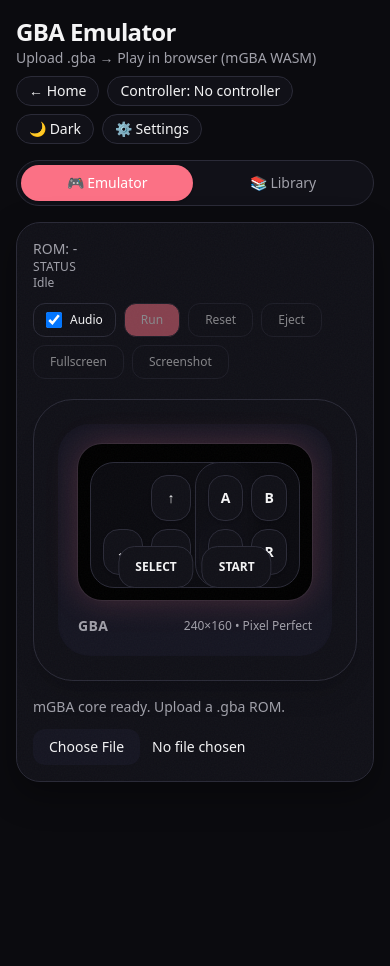
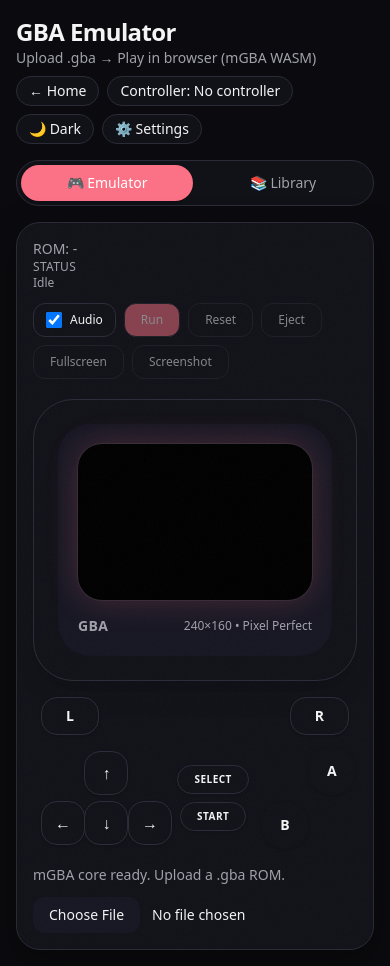
Before and after one commit to pathipat11/web-emulator, a Next.js app: page /gba in a window 390 px wide. Before the commit the page ends 844 px from the top, so only its background shows below. Built offline with nearby package versions, Linux system fonts and the light colour scheme.

Commit message:
Update Style Mobile Controls

```diff
--- a/src/components/gba/GbaConsole.tsx
+++ b/src/components/gba/GbaConsole.tsx
@@ -1,18 +1,14 @@
 /* eslint-disable @typescript-eslint/no-explicit-any */
 "use client";
-
-import { ABCluster, DPad, StartSelect } from "@/components/gba/TouchControls";
 
 export function GbaConsole({
     canvasRef,
     status,
-    onPress,
-    onRelease,
 }: {
     canvasRef: React.RefObject<HTMLCanvasElement | null>;
     status: "idle" | "running" | "paused";
-    onPress: (btn: any) => void;
-    onRelease: (btn: any) => void;
+    onPress?: (btn: any) => void;
+    onRelease?: (btn: any) => void;
 }) {
     return (
         <div className="mt-5">
@@ -41,21 +37,6 @@
                                     </div>
                                 </div>
                             )}
-
-                            {/* Mobile overlay controls */}
-                            <div className="pointer-events-none absolute inset-0 lg:hidden">
-                                <div className="pointer-events-auto absolute bottom-3 left-3">
-                                    <DPad onPress={onPress} onRelease={onRelease} />
-                                </div>
-
-                                <div className="pointer-events-auto absolute bottom-3 right-3">
-                                    <ABCluster onPress={onPress} onRelease={onRelease} />
-                                </div>
-
-                                <div className="pointer-events-auto absolute bottom-3 left-1/2 -translate-x-1/2">
-                                    <StartSelect onPress={onPress} onRelease={onRelease} />
-                                </div>
-                            </div>
                         </div>
 
                         <div className="mt-4 flex items-center justify-between">
--- a/src/components/gba/GbaPlayer.tsx
+++ b/src/components/gba/GbaPlayer.tsx
@@ -10,6 +10,7 @@
 
 import ThemeToggle from "@/components/ThemeToggle";
 import { GbaConsole } from "@/components/gba/GbaConsole";
+import { MobileControls } from "@/components/gba/MobileControls";
 import { SettingsPanel } from "@/components/gba/SettingsPanel";
 import { RomLibrary } from "@/components/gba/RomLibrary";
 import Link from "next/link";
@@ -511,7 +512,10 @@
                         </div>
 
                         {/* Screen */}
-                        <GbaConsole canvasRef={canvasRef} status={status} onPress={press} onRelease={release} />
+                        <GbaConsole canvasRef={canvasRef} status={status} />
+
+                        {/* Mobile touch controls — below screen */}
+                        <MobileControls onPress={press} onRelease={release} />
 
                         {/* Bottom row */}
                         <div className="mt-4 flex flex-col gap-3 sm:flex-row sm:items-center sm:justify-between">
--- /dev/null
+++ b/src/components/gba/MobileControls.tsx
@@ -0,0 +1,133 @@
+"use client";
+
+import type { GbaButton } from "@/lib/input";
+
+function Btn({
+    label,
+    onPress,
+    onRelease,
+    className = "",
+}: {
+    label: string;
+    onPress: () => void;
+    onRelease: () => void;
+    className?: string;
+}) {
+    return (
+        <button
+            className={[
+                "touch-none select-none rounded-2xl border border-(--border) bg-(--panel)",
+                "text-center font-semibold shadow-sm active:scale-95 active:bg-(--panel-2) transition-transform",
+                className,
+            ].join(" ")}
+            onPointerDown={(e) => {
+                e.currentTarget.setPointerCapture(e.pointerId);
+                onPress();
+            }}
+            onPointerUp={() => onRelease()}
+            onPointerCancel={() => onRelease()}
+            onPointerLeave={() => onRelease()}
+            type="button"
+        >
+            {label}
+        </button>
+    );
+}
+
+type Props = {
+    onPress: (b: GbaButton) => void;
+    onRelease: (b: GbaButton) => void;
+};
+
+/**
+ * Mobile touch controls — rendered below the screen, hidden on lg+.
+ * Layout mimics a real GBA: L/R shoulders on top, D-Pad left, A/B right, Start/Select center.
+ */
+export function MobileControls({ onPress, onRelease }: Props) {
+    return (
+        <div className="mt-4 lg:hidden">
+            {/* L / R shoulder buttons */}
+            <div className="mb-3 flex justify-between px-2">
+                <Btn
+                    label="L"
+                    className="px-6 py-2 text-sm"
+                    onPress={() => onPress("L")}
+                    onRelease={() => onRelease("L")}
+                />
+                <Btn
+                    label="R"
+                    className="px-6 py-2 text-sm"
+                    onPress={() => onPress("R")}
+                    onRelease={() => onRelease("R")}
+                />
+            </div>
+
+            {/* Main row: D-Pad | Start/Select | A/B */}
+            <div className="flex items-center justify-between gap-3 px-2">
+                {/* D-Pad */}
+                <div className="grid grid-cols-3 gap-1.5">
+                    <div />
+                    <Btn
+                        label="↑"
+                        className="h-11 w-11 text-base"
+                        onPress={() => onPress("UP")}
+                        onRelease={() => onRelease("UP")}
+                    />
+                    <div />
+                    <Btn
+                        label="←"
+                        className="h-11 w-11 text-base"
+                        onPress={() => onPress("LEFT")}
+                        onRelease={() => onRelease("LEFT")}
+                    />
+                    <Btn
+                        label="↓"
+                        className="h-11 w-11 text-base"
+                        onPress={() => onPress("DOWN")}
+                        onRelease={() => onRelease("DOWN")}
+                    />
+                    <Btn
+                        label="→"
+                        className="h-11 w-11 text-base"
+                        onPress={() => onPress("RIGHT")}
+                        onRelease={() => onRelease("RIGHT")}
+                    />
+                </div>
+
+                {/* Start / Select */}
+                <div className="flex flex-col items-center gap-2">
+                    <Btn
+                        label="SELECT"
+                        className="px-4 py-1.5 text-[10px] tracking-wider"
+                        onPress={() => onPress("SELECT")}
+                        onRelease={() => onRelease("SELECT")}
+                    />
+                    <Btn
+                        label="START"
+                        className="px-4 py-1.5 text-[10px] tracking-wider"
+                        onPress={() => onPress("START")}
+                        onRelease={() => onRelease("START")}
+                    />
+                </div>
+
+                {/* A / B — diamond layout like a real GBA */}
+                <div className="grid grid-cols-2 grid-rows-2 gap-1.5">
+                    <div />
+                    <Btn
+                        label="A"
+                        className="h-12 w-12 rounded-full text-sm bg-(--accent) border-transparent"
+                        onPress={() => onPress("A")}
+                        onRelease={() => onRelease("A")}
+                    />
+                    <Btn
+                        label="B"
+                        className="h-12 w-12 rounded-full text-sm bg-(--accent-2) border-transparent"
+                        onPress={() => onPress("B")}
+                        onRelease={() => onRelease("B")}
+                    />
+                    <div />
+                </div>
+            </div>
+        </div>
+    );
+}
```
